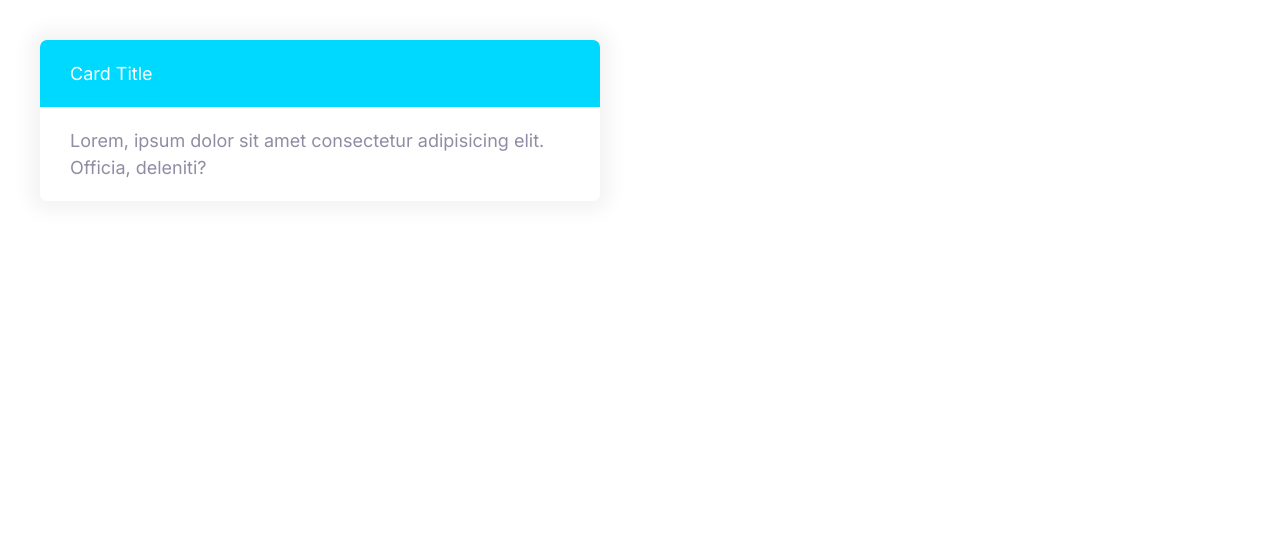
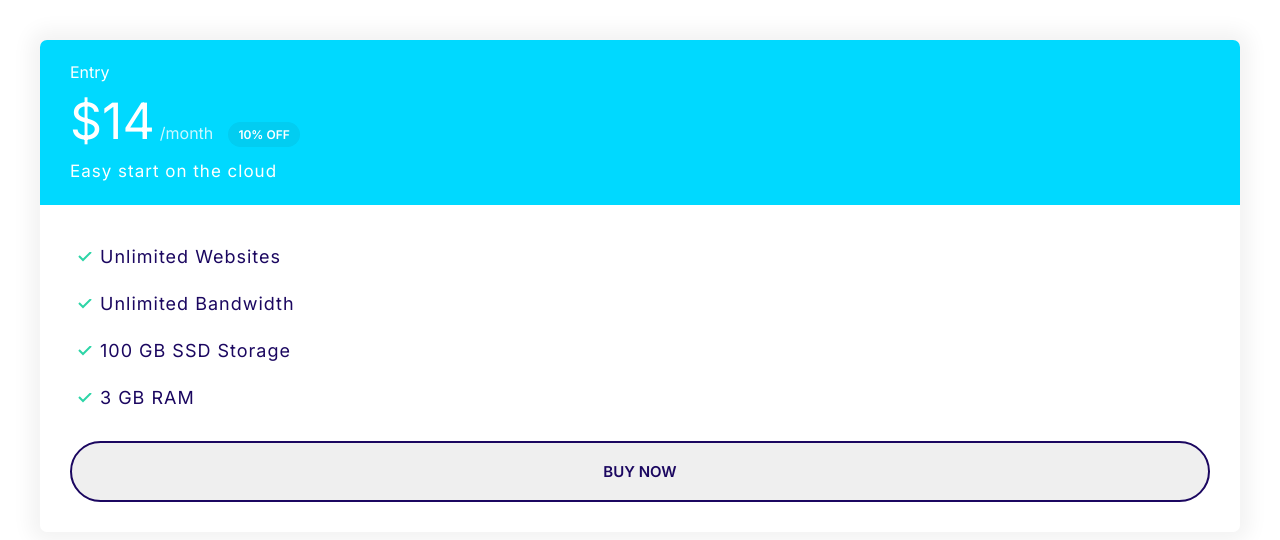
Before and after one commit to santhoshsandy7/Moshify-Project, a plain HTML site: page 9.MOSHIFY/index.html in a window 1280 px wide. Drawn offline with Linux system fonts and the light colour scheme.

Commit message:
define card plans.

```diff
--- a/9.MOSHIFY/css/styles.css
+++ b/9.MOSHIFY/css/styles.css
@@ -117,6 +117,7 @@ a {
 
 .badge--small {
   font-size: 1.6rem;
+  padding: 0.5rem 1rem;
 }
 
 @media screen and (min-width: 1024px) {
@@ -135,6 +136,7 @@ a {
   color: var(--color-headings);
   padding-left: 0;
   list-style: none;
+  letter-spacing: 1px;
 }
 
 .list--inline .list__item {
@@ -300,3 +302,55 @@ a {
   background: var(--color-secondary);
   color: #fff;
 }
+
+.card--secondary .badge--secondary {
+  background: #02cdf1;
+}
+/* Plans */
+
+.plan__name {
+  font-size: 2.4rem;
+  color: #fff;
+  margin: 0;
+  font-weight: 500;
+}
+
+.plan__price {
+  font-size: 6rem;
+}
+
+.plan__billing-cycle {
+  font-size: 2.4rem;
+  opacity: 0.8;
+  font-weight: 300;
+  margin-right: 1rem;
+}
+
+.plan__description {
+  display: block;
+  font-size: 2rem;
+  letter-spacing: 1px;
+  font-weight: 300;
+}
+
+.plan .list__item {
+  margin-bottom: 2rem;
+}
+
+@media screen and (min-width: 1024px) {
+  .plan__name {
+    font-size: 1.6rem;
+  }
+
+  .plan__price {
+    font-size: 5rem;
+  }
+
+  .plan__billing-cycle {
+    font-size: 1.6rem;
+  }
+
+  .plan__description {
+    font-size: 1.7rem;
+  }
+}
--- a/9.MOSHIFY/index.html
+++ b/9.MOSHIFY/index.html
@@ -15,12 +15,25 @@
     <title>Document</title>
   </head>
   <body>
-    <div style="width: 50%; padding: 4rem">
-      <div class="card card--secondary">
-        <header class="card__header">Card Title</header>
-        <div class="card__body">
-          Lorem, ipsum dolor sit amet consectetur adipisicing elit. Officia,
-          deleniti?
+    <div style="width: 100%; padding: 4rem">
+      <div class="plan">
+        <div class="card card--secondary">
+          <header class="card__header">
+            <h3 class="plan__name">Entry</h3>
+            <span class="plan__price">$14</span>
+            <span class="plan__billing-cycle">/month</span>
+            <span class="badge badge--secondary badge--small">10% OFF</span>
+            <span class="plan__description">Easy start on the cloud</span>
+          </header>
+          <div class="card__body">
+            <ul class="list list--tick">
+              <li class="list__item">Unlimited Websites</li>
+              <li class="list__item">Unlimited Bandwidth</li>
+              <li class="list__item">100 GB SSD Storage</li>
+              <li class="list__item">3 GB RAM</li>
+            </ul>
+            <button class="btn btn--block btn--outline">Buy Now</button>
+          </div>
         </div>
       </div>
     </div>
```
Also changed, not shown: 9.MOSHIFY/component/card-plans.html (added, +20 -0 lines).
